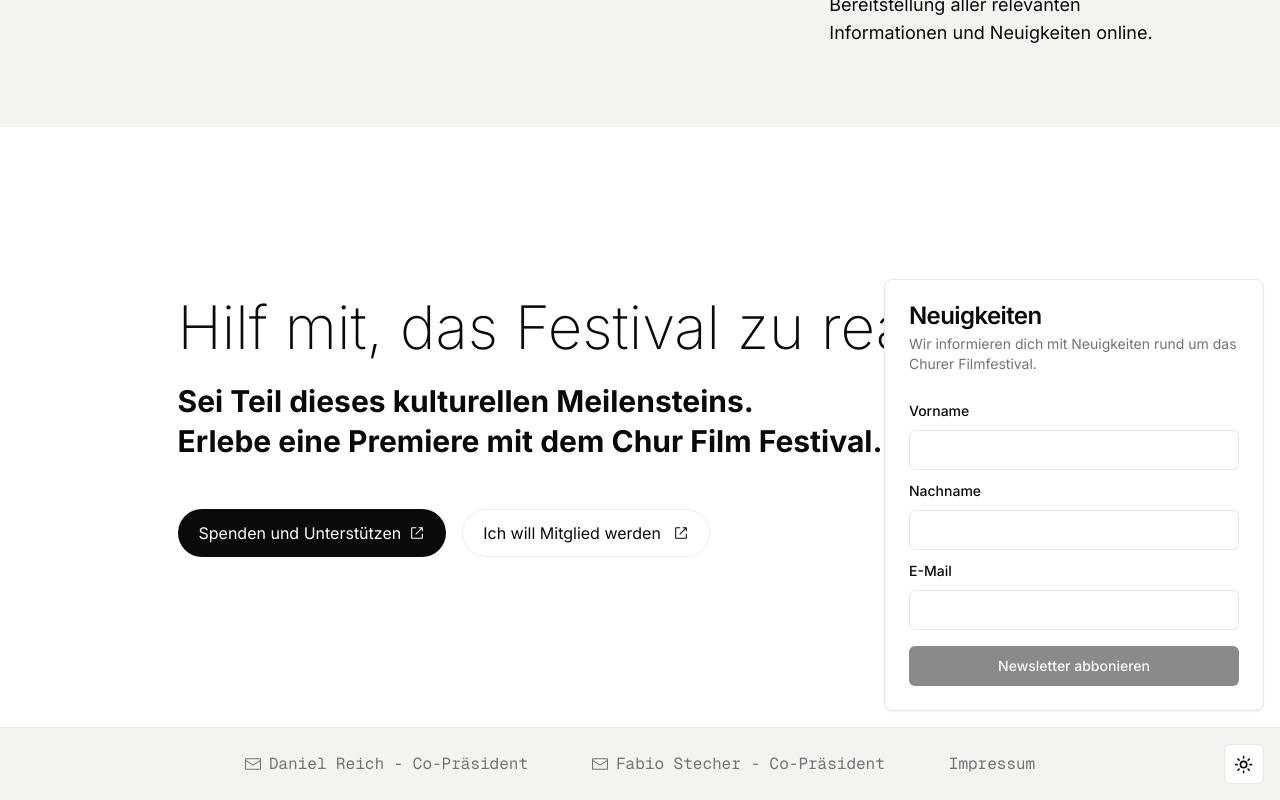
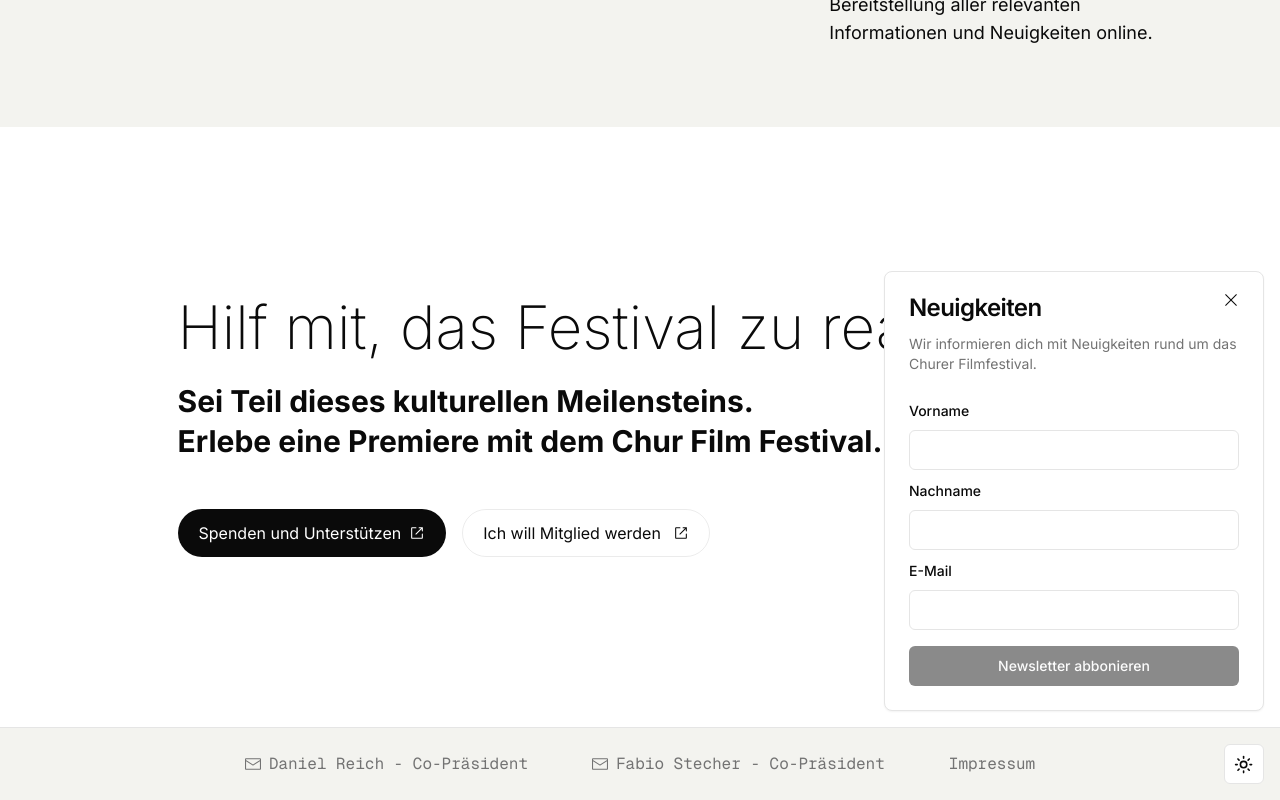
Before and after one commit to j7i/chur-film-festival, a Next.js app: page / in a window 1280 px wide. Both pictures are taken after a click on the button "Ich will informiert bleiben". Shown: the part 4113-4913 px from the top of the page. Built offline with nearby package versions, Linux system fonts and the light colour scheme.

Commit message:
minor adjustments

```diff
--- a/components/finance-progress.tsx
+++ b/components/finance-progress.tsx
@@ -40,7 +40,7 @@ export const FinanceProgress: FunctionComponent<FinanceProgressProps> = ({
         </div>
       </div>
       <div
-        className="absolute top-0 z-20 bottom-12 h-11 border-dashed border-black border-l-2"
+        className="absolute top-0 z-20 bottom-12 h-11 border-dashed border-foreground border-l-2"
         style={{ left: `${restructuringPercentage}%` }}
       />
 
--- a/components/newsletter/newsletter-subscription.tsx
+++ b/components/newsletter/newsletter-subscription.tsx
@@ -14,12 +14,12 @@ export const NewsletterSubscription: FunctionComponent<{
   return (
     <Card className={cn("max-w-[380px] w-full", className)}>
       <CardHeader>
-        <CardTitle>Neuigkeiten</CardTitle>
+        <CardTitle className="mb-2">Neuigkeiten</CardTitle>
         <CardDescription>
           Wir informieren dich mit Neuigkeiten rund um das Churer Filmfestival.
         </CardDescription>
       </CardHeader>
-        <SubscriptionForm />
+      <SubscriptionForm />
     </Card>
   );
 };
--- a/components/newsletter/subsription-handling.tsx
+++ b/components/newsletter/subsription-handling.tsx
@@ -14,6 +14,7 @@ import {
 } from "@/components/ui/form";
 import { Input } from "@/components/ui/input";
 import { CardFooter } from "../ui/card";
+import { Cross1Icon } from "@radix-ui/react-icons";
 
 export const SubscriptionForm = () => {
   const [isSubscribing, setIsSubscribing] = useState(false);
@@ -21,7 +22,12 @@ export const SubscriptionForm = () => {
   return (
     <>
       {isSubscribing ? (
+        <>
+        <Button variant={"ghost"} onClick={() => setIsSubscribing(false)} className="absolute top-2 right-2">
+          <Cross1Icon width={16} height={16} />
+        </Button>
         <NewsletterForm />
+        </>
       ) : (
         <CardFooter>
           <Button
```
